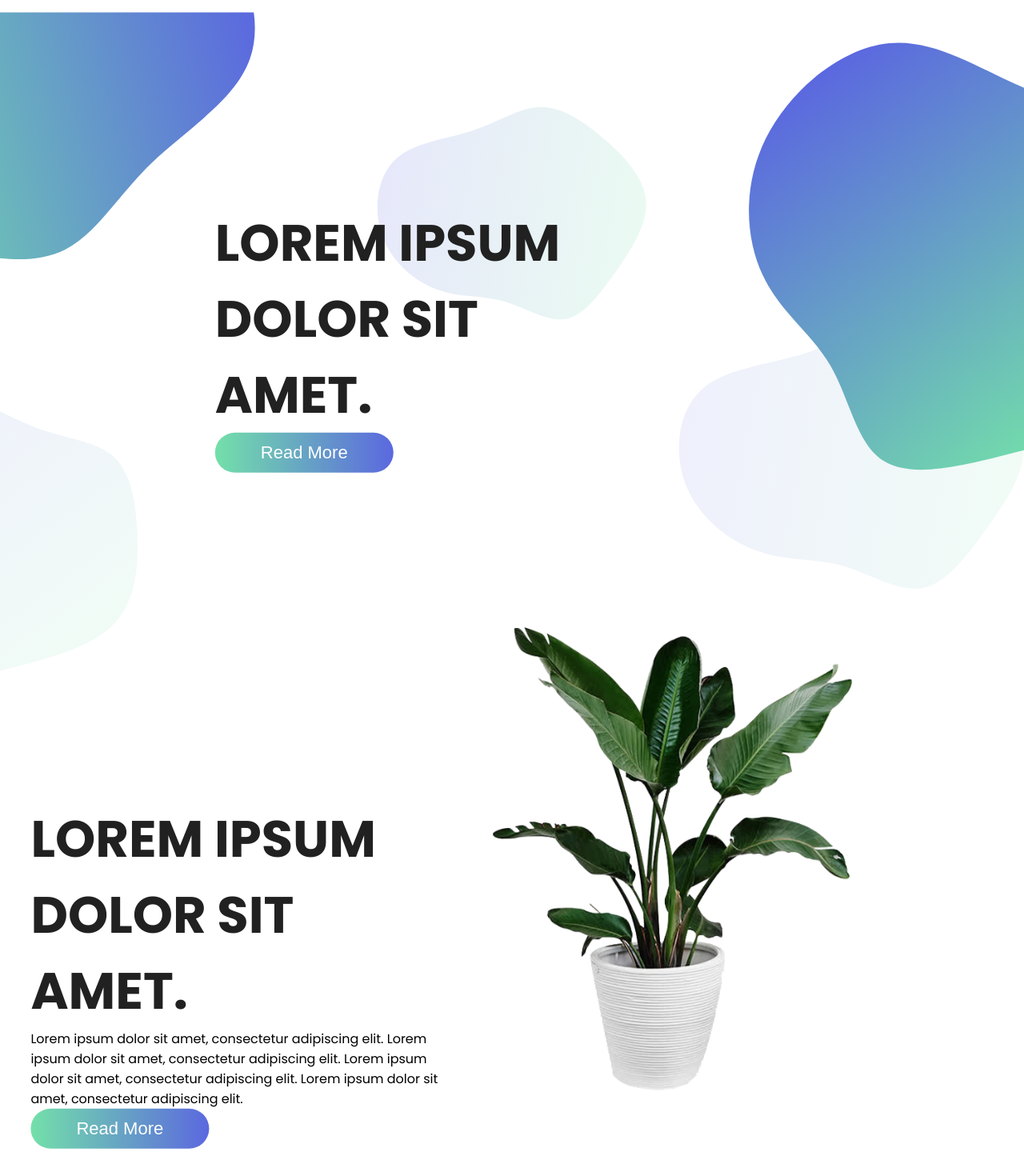
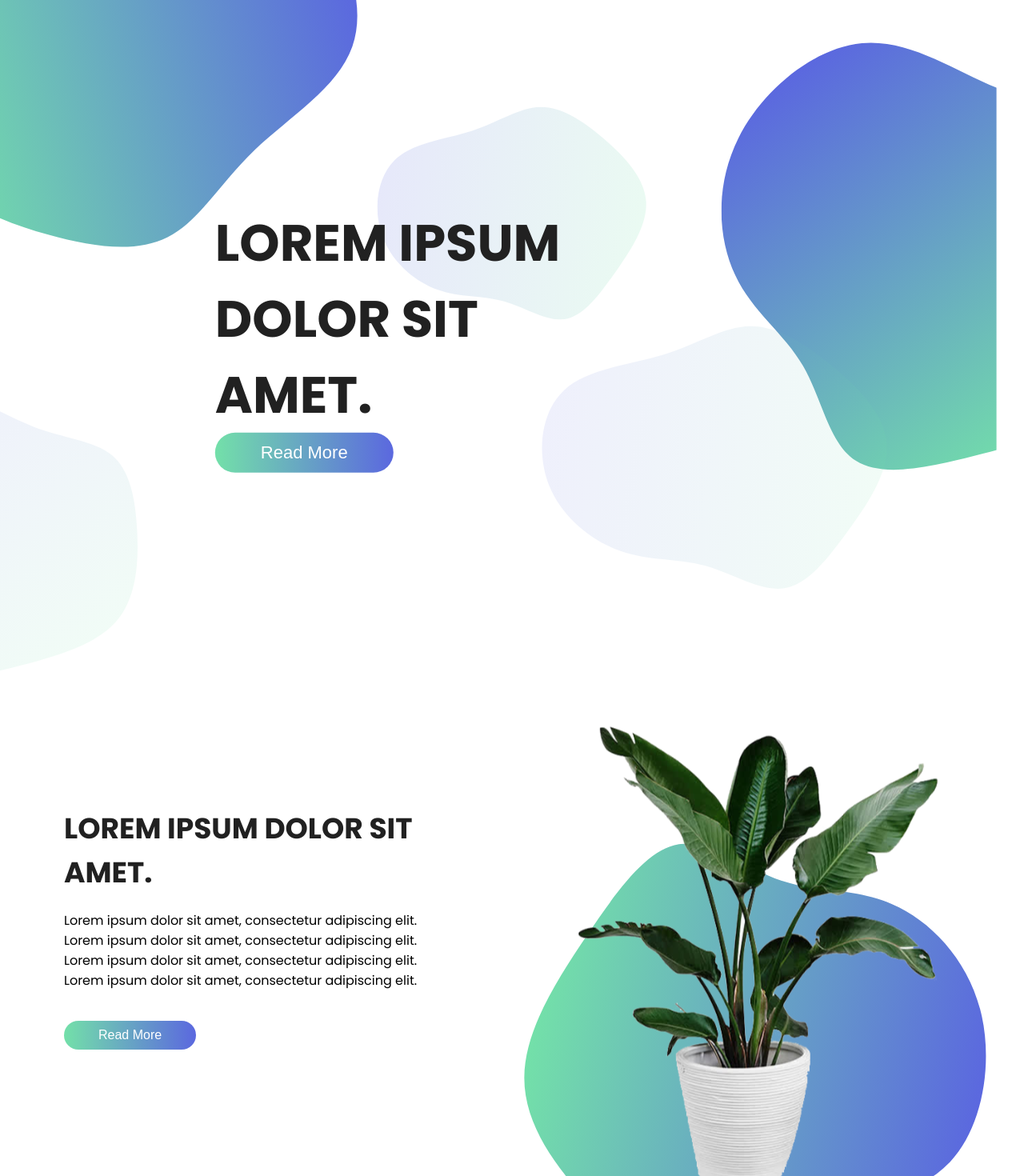
Before and after one commit to RomanVelnar/coldBanana, a React (Create React App) app: page / in a window 1280 px wide. Shown: the top 1470 px of the page at 80% size. Built offline with nearby package versions, Linux system fonts and the light colour scheme.

Commit message:
worked on About section, finished with the design. Small corrections to the Home page

```diff
--- a/src/components/About.js
+++ b/src/components/About.js
@@ -10,62 +10,83 @@ const Container = styled.section`
     width: 100vw;
     height: 100vh;
     background-color: #FFFFFF;
+    margin-top: 20vh !important;
+`
+
+const FlexContainer = styled.div`
+    display: flex;
+    flex-direction: row;
+    align-items: center;
+    justify-content: space-around;
+
+
 `
 
 const Header = styled.div`
-    position: absolute;
-    top: 55%;
-    left: 5%;
-    transform: translate(-5%, -55%);
-    width: 40vw;
+    width: 35vw;
     z-index: 1;
 `
+
 const Title = styled.h1`
-    font-size: 64px;
+    font-size: 36px;
     font-wight: 700;
     text-transform: uppercase;
     color: #212121;
-    margin-bottom: 0px;
+    margin-bottom: 20px !important;
 `
+
 const Description = styled.p`
     font-size: 16px;
+    margin-bottom: 38px !important;
 `
 
 const ReadMoreButton = styled.button`
     background: linear-gradient(90deg, rgba(115,224,169,1) 0%, rgba(91,104,223,1) 100%);
     color: #FFFFFF;
-    font-size: 22px;
-    padding: 12px 57px !important;
+    font-size: 16px;
+    padding: 9px 43px !important;
     border: none;
     border-radius: 100px;
 `
 
-// const PlantPicture = styled.svg`
-//     position: absolute;
-//     background-image: url(${plantPicture});
-//     top: -20%;
-//     left: 100%;
-//     z-index: 3;
-// `
+const PlantContainer = styled.div`
+    position: relative;
+    width: 40vw;
+    height: 50vh;
+`
 
 const PlantPicture = styled(plantPicture)(props => [`
     position: absolute;
-    top: -10%;
-    right: 10%;
-    transform: translate(-10%, -10%);
+    top: 50%;
+    left: 50%;
+    transform: translate(-50%, -50%);
+    margin-bottom: 200px !important;
     z-index: 1;
+    `]);
+
+const DecoratorBlob2 = styled(SvgDotPattern5)(props => [`
+    position: absolute;
+    top: 50%;
+    left: 50%;
+    transform: translate(-50%, -20%);
+    z-index: 0;
     `]);
 
 
 function About() {
     return(
         <Container>
+            <FlexContainer>
                 <Header>
                     <Title>Lorem ipsum dolor sit amet.</Title>
                     <Description>Lorem ipsum dolor sit amet, consectetur adipiscing elit. Lorem ipsum dolor sit amet, consectetur adipiscing elit. Lorem ipsum dolor sit amet, consectetur adipiscing elit. Lorem ipsum dolor sit amet, consectetur adipiscing elit.</Description>
                     <ReadMoreButton>Read More</ReadMoreButton>
                 </Header>
+                <PlantContainer>
                     <PlantPicture />
+                    <DecoratorBlob2 />
+                </PlantContainer>
+            </FlexContainer>
         </Container>
     );
 }
--- a/src/components/Hero.js
+++ b/src/components/Hero.js
@@ -26,7 +26,7 @@ const Title = styled.h1`
     font-wight: 700;
     text-transform: uppercase;
     color: #212121;
-    margin-bottom: 0px;
+    margin-bottom: 20px;
 `
 const ReadMoreButton = styled.button`
     background: linear-gradient(90deg, rgba(115,224,169,1) 0%, rgba(91,104,223,1) 100%);
@@ -39,8 +39,8 @@ const ReadMoreButton = styled.button`
 const DecoratorBlob1 = styled(SvgDotPattern)(props => [`
     position: absolute;
     top: 0%;
-    left: -10%;
-    transform: translate( -10%, 5%);
+    left: 0%;
+    transform: translate( -10%, 0%);
     `]);
 
 const DecoratorBlob2 = styled(SvgDotPattern1)(props => [`
@@ -62,15 +62,15 @@ const DecoratorBlob4 = styled(SvgDotPattern3)(props => [`
     position: absolute;
     top: 20%;
     right: 0%;
-    transform: translate( -0%, -20%);
+    transform: translate( -10%, -20%);
     overflow: hidden;
     `]);
 
 const DecoratorBlob5 = styled(SvgDotPattern4)(props => [`
     position: absolute;
     top: 55%;
-    right: 0%;
-    transform: translate(-0%, -10%);
+    right: 10%;
+    transform: translate(-10%, -10%);
     `]);
 
 
```
Lines whose indentation alone changed are shown as unchanged.
